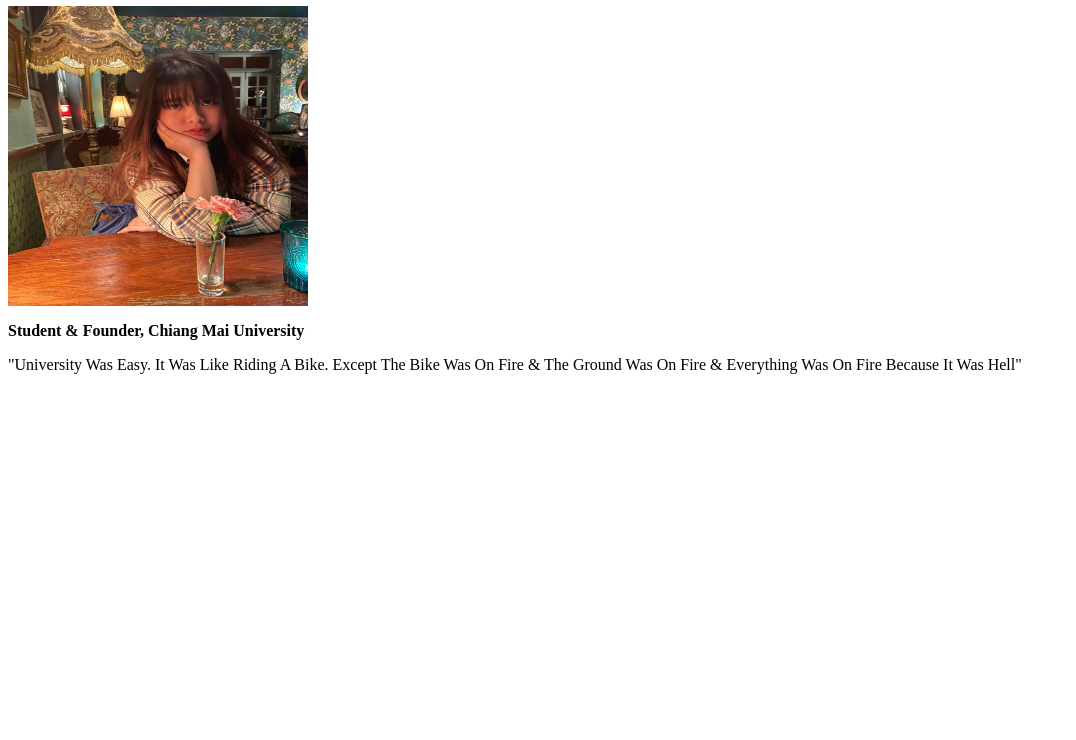
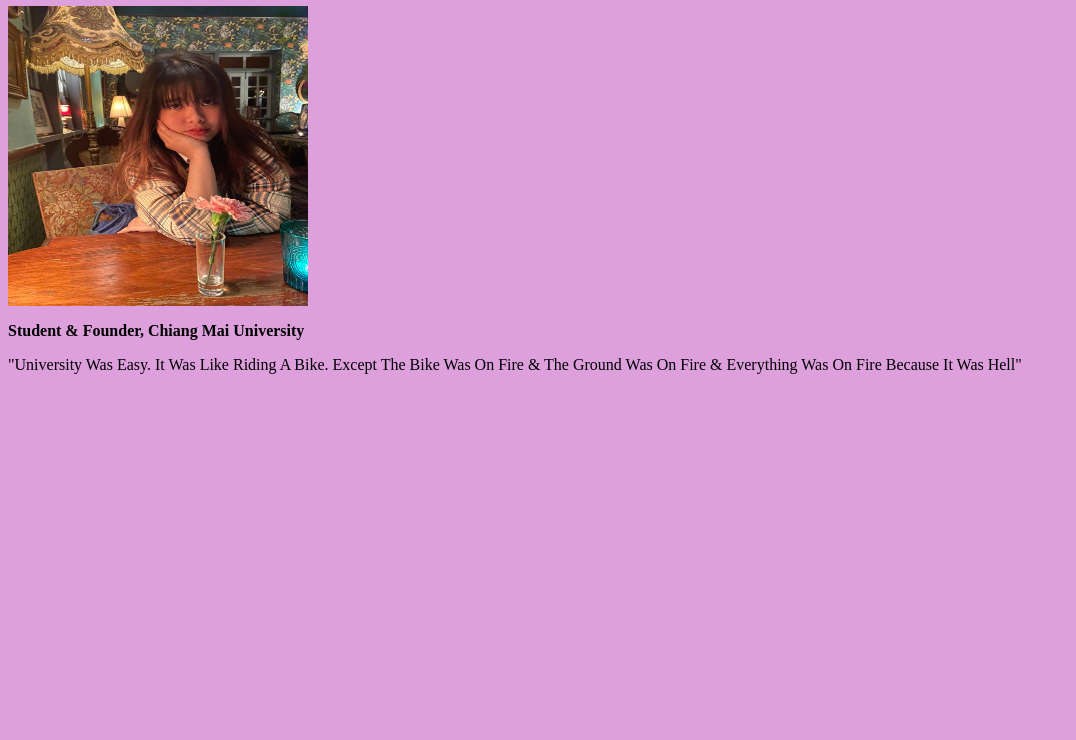
Before and after one commit to IMthitinat/newRepo, a plain HTML site: page index.html in a window 1280 px wide. Shown: the part 60-800 px from the top of the page, without its empty margins (0-1076 px from the left). Drawn offline with Linux system fonts and the light colour scheme.

Commit message:
add my detail again

```diff
--- a/index.html
+++ b/index.html
@@ -1,4 +1,12 @@
-<h1>IM Thitinat</h1>
+<head>
+    <style>
+    body {
+      background-color:plum;
+    }
+    </style>
+    <h1>IM Thitinat</h1>
+    </head>
+
 <body>
     <img src="pic/im.jpg" alt="Me" style="width:300" height="300" >
 <p ><b>Student & Founder, Chiang Mai University</b> </p>
```
